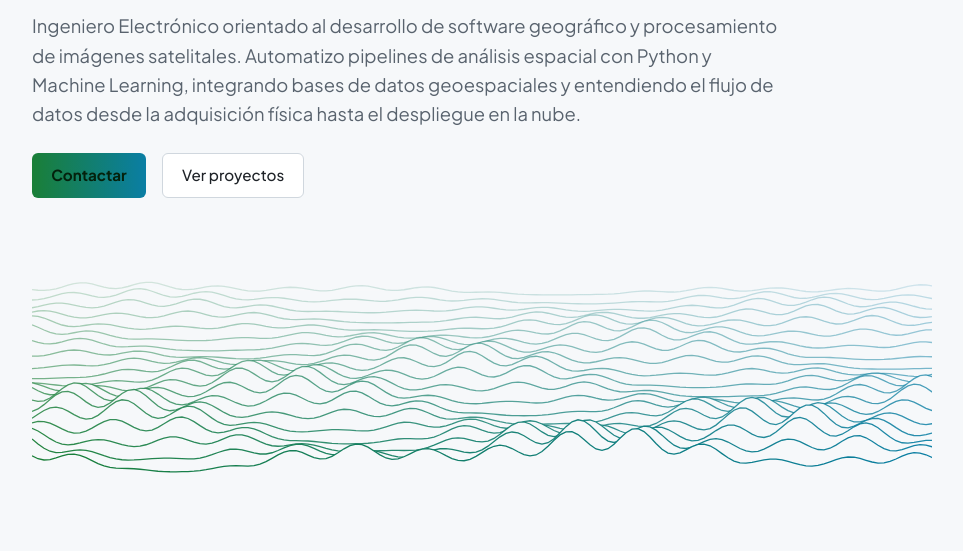
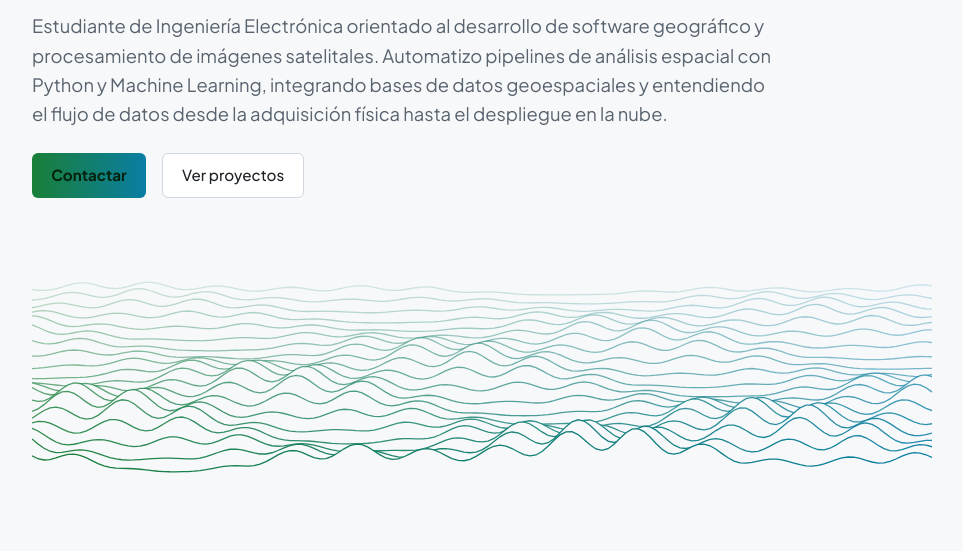
Before and after one commit to acampolo/acampolo.github.io, a plain HTML site: page index.html in a window 1280 px wide. Shown: the part 197-748 px from the top of the page, without its empty margins (158-1121 px from the left). Drawn offline with nearby package versions, Linux system fonts and the light colour scheme; animation ran at ten frames a second.

Commit message:
Actualizar proyecto

```diff
--- a/index.html
+++ b/index.html
@@ -127,7 +127,7 @@ footer{border-top:1px solid var(--border);padding-top:2rem;color:var(--muted);fo
   <header>
     <span class="badge" id="badge" aria-live="off">Teledetección</span>
     <h1 class="grad">Favio Alexander Campolo Ruiz</h1>
-    <p class="bio">Ingeniero Electrónico orientado al desarrollo de software geográfico y procesamiento de imágenes satelitales. Automatizo pipelines de análisis espacial con Python y Machine Learning, integrando bases de datos geoespaciales y entendiendo el flujo de datos desde la adquisición física hasta el despliegue en la nube.</p>
+    <p class="bio">Estudiante de Ingeniería Electrónica orientado al desarrollo de software geográfico y procesamiento de imágenes satelitales. Automatizo pipelines de análisis espacial con Python y Machine Learning, integrando bases de datos geoespaciales y entendiendo el flujo de datos desde la adquisición física hasta el despliegue en la nube.</p>
     <div class="links">
       <a href="#contacto" class="btn btn-primary">Contactar</a>
       <a href="#proyectos" class="btn btn-secondary">Ver proyectos</a>
```
